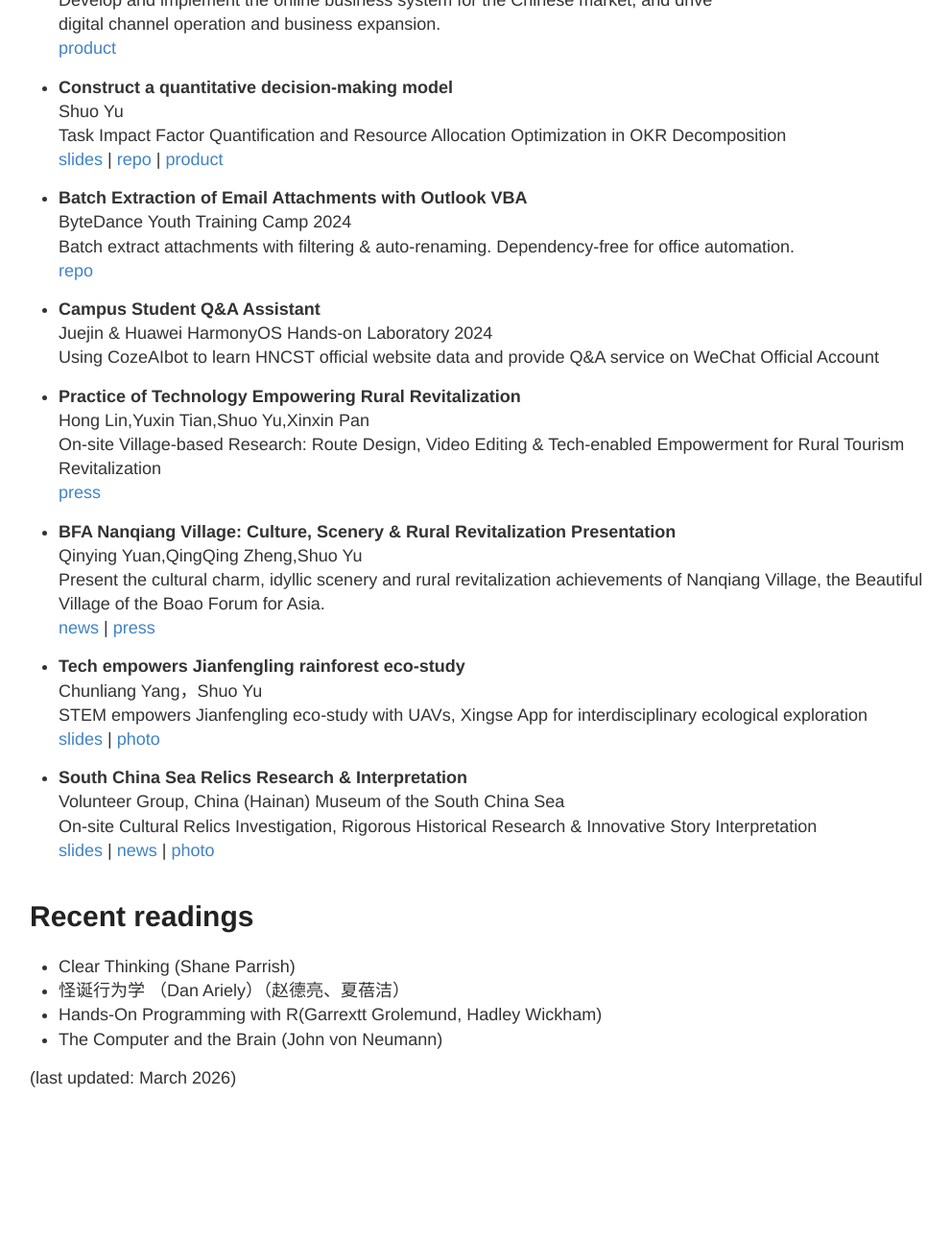
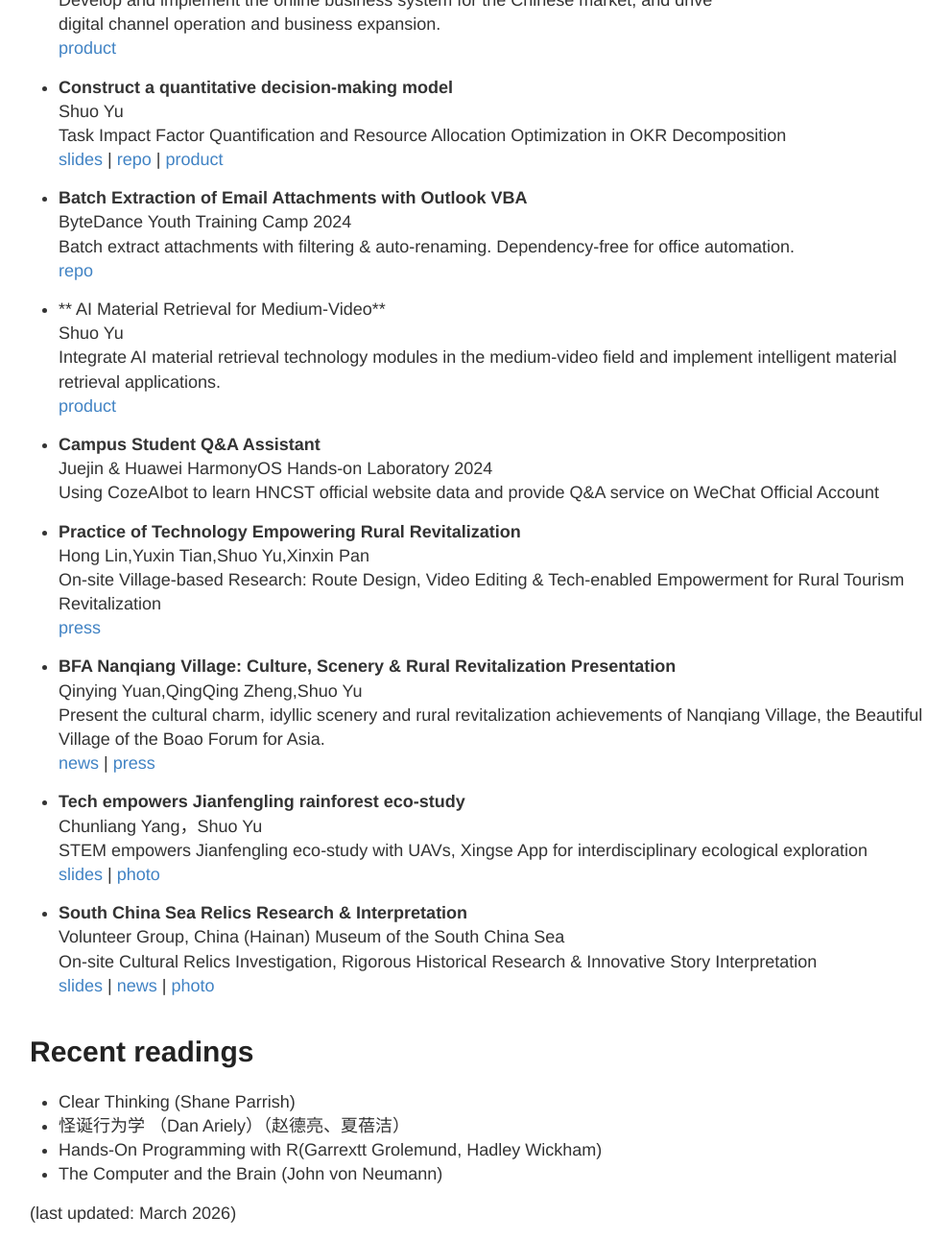
Before and after one commit to zheng-qinghe/zheng-qinghe.github.io, a Jekyll site: the page built from index.md, in a window 1280 px wide, cut to the strip 451-1743 px from the top of the page. Shown: the whole strip at 96% size, without its empty margins (129-1120 px from the left). Built offline with Jekyll 4.4.1, drawn with Linux system fonts in a browser that asks for light colours; before the commit the page ends 1602 px from its top, so only the background shows below that.

Commit message:
Update index.md

```diff
--- a/index.md
+++ b/index.md
@@ -47,6 +47,11 @@ ByteDance Youth Training Camp 2024<br>
  Batch extract attachments with filtering & auto-renaming. Dependency-free for office automation.<br>
 [repo](https://github.com/zheng-qinghe/Batch-Extraction-of-Email-Attachments)
 
+- ** AI Material Retrieval for Medium-Video** <br>
+Shuo Yu<br>
+Integrate AI material retrieval technology modules in the medium-video field and implement intelligent material retrieval applications.<br>
+[product](https://www.bilibili.com/video/BV1naZZYnEjd?t=161.4)
+
 - **Campus Student Q&A Assistant** <br>
 Juejin & Huawei HarmonyOS Hands-on Laboratory 2024<br>
   Using CozeAIbot to learn HNCST official website data and provide Q&A service on WeChat Official Account<br>
```
